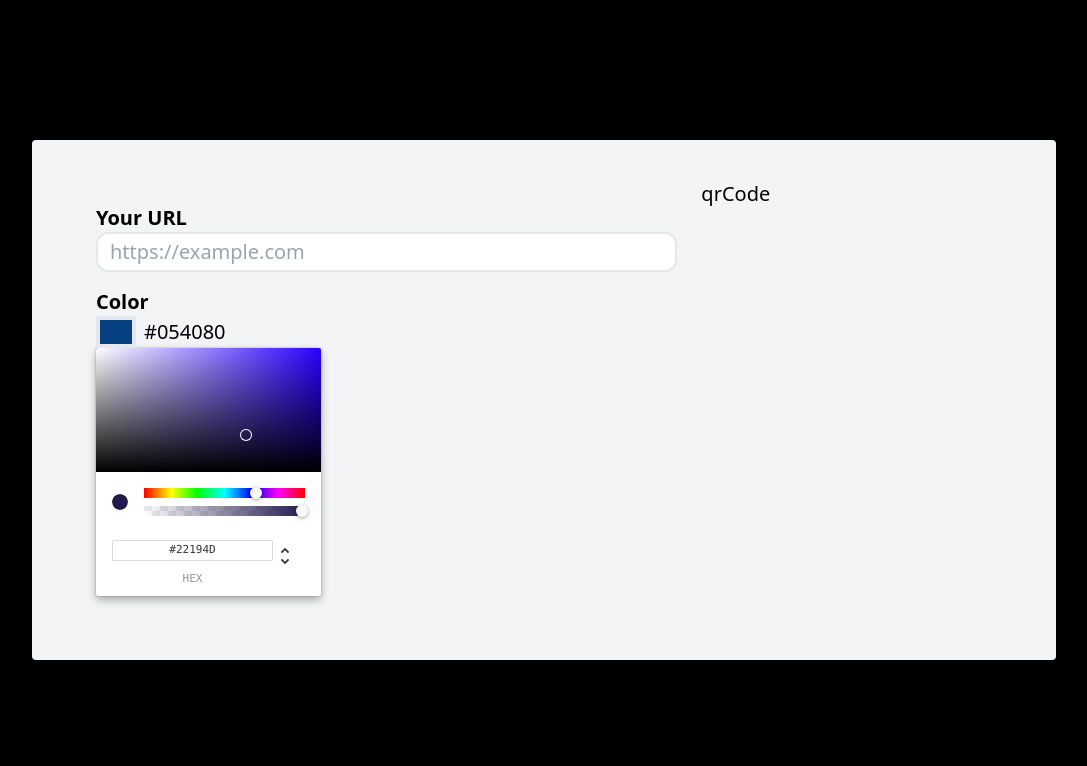
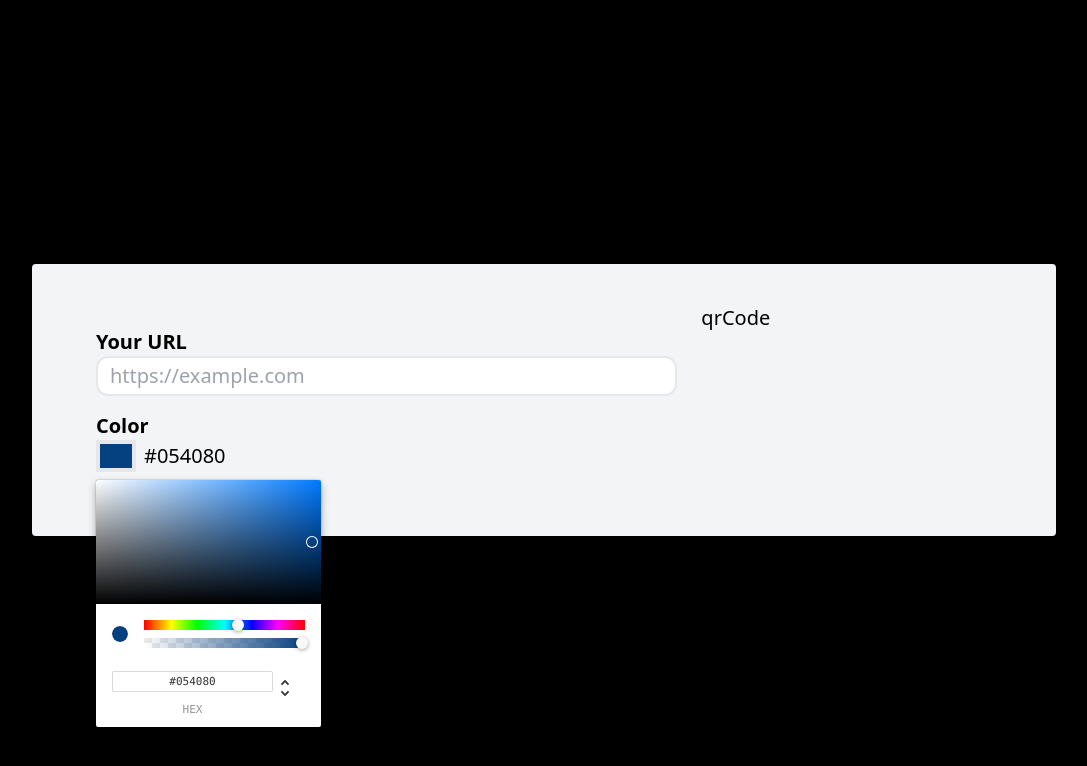
Before and after one commit to jad-delgadillo/qr-1, a Next.js app: page / in a window 1280 px wide. Both pictures are taken after a click on the element 212 px from the left and 456 px from the top of the page. Shown: the top 766 px of the page, without its empty margins (96-1183 px from the left). Built offline with nearby package versions, Linux system fonts and the light colour scheme.

Commit message:
added color palet

```diff
--- a/package.json
+++ b/package.json
@@ -18,6 +18,7 @@
   "devDependencies": {
     "@types/node": "18.0.0",
     "@types/react": "18.0.14",
+    "@types/react-color": "^3.0.6",
     "@types/react-dom": "18.0.5",
     "autoprefixer": "^10.4.7",
     "eslint": "8.18.0",
--- a/src/components/InputColor.tsx
+++ b/src/components/InputColor.tsx
@@ -4,6 +4,9 @@ import { ChromePicker } from "react-color";
 const InputColor = () => {
   const [color, setColor] = useState("#054080");
   const [displayColorPicker, setDisplayColorPicker] = useState(false);
+
+  const handleChange = (color: any) => setColor(color.hex);
+
   return (
     <div>
       <label className="font-semibold text-md">Color</label>
@@ -15,7 +18,11 @@ const InputColor = () => {
         ></div>
         <span>{color}</span>
       </div>
-      {displayColorPicker && <ChromePicker />}
+      {displayColorPicker && (
+        <div className="absolute mt-2">
+          <ChromePicker color={color} onChange={handleChange} />
+        </div>
+      )}
     </div>
   );
 };
```
Also changed, not shown: 1 other file (tests, documents, lock files or other folders).
